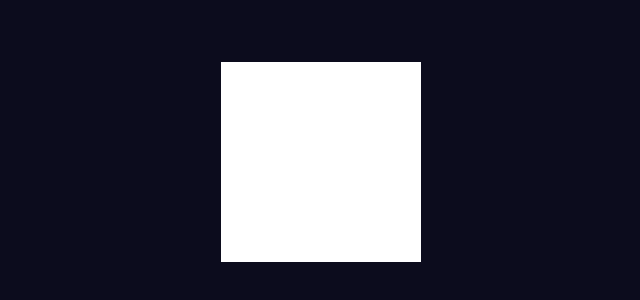
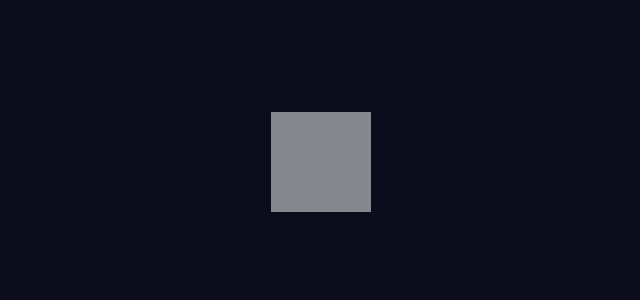
Before and after one commit to RileyMoore01/React-Project1, a React (Vite) app in the folder portfolio/: page / in a window 1280 px wide. Shown: the part 238-538 px from the top of the page, without its empty margins (319-959 px from the left). Built offline with nearby package versions, Linux system fonts and the light colour scheme.

Commit message:
changed document name

```diff
--- a/portfolio/index.html
+++ b/portfolio/index.html
@@ -4,7 +4,7 @@
     <meta charset="UTF-8" />
     <meta name="viewport" content="width=device-width, initial-scale=1.0" />
     <link href="https://fonts.googleapis.com/css2?family=DM+Sans:ital,opsz,wght@0,9..40,100;0,9..40,200;0,9..40,300;0,9..40,400;0,9..40,500;0,9..40,600;0,9..40,700;0,9..40,800;0,9..40,900;0,9..40,1000;1,9..40,100;1,9..40,1000&display=swap" rel="stylesheet">
-    <title>Lama Dev Portfolio</title>
+    <title>Riley Moore's Portfolio</title>
   </head>
   <body>
     <div id="root"></div>
--- a/portfolio/src/App.jsx
+++ b/portfolio/src/App.jsx
@@ -19,3 +19,7 @@ const App = () => {
 };
 
 export default App;
+
+
+// reference code:
+// https://www.youtube.com/watch?v=CHGHuF24Cjw&list=LL&index=3&t=263s
--- a/portfolio/src/Test.jsx
+++ b/portfolio/src/Test.jsx
@@ -1,9 +1,15 @@
+import {motion} from "framer-motion"
+
 const Test = () => {
     return (
         <div className="course">
-            <div className="box">
-
-            </div>
+            <motion.div
+                className="box"
+                initial={{opacity: 0.5, scale: 0.5}}
+                transition={{duration: 2}}
+                whileHover={{opacity: 1, scale: 2}}
+                drag
+            ></motion.div>
         </div>
     )
 }
```
